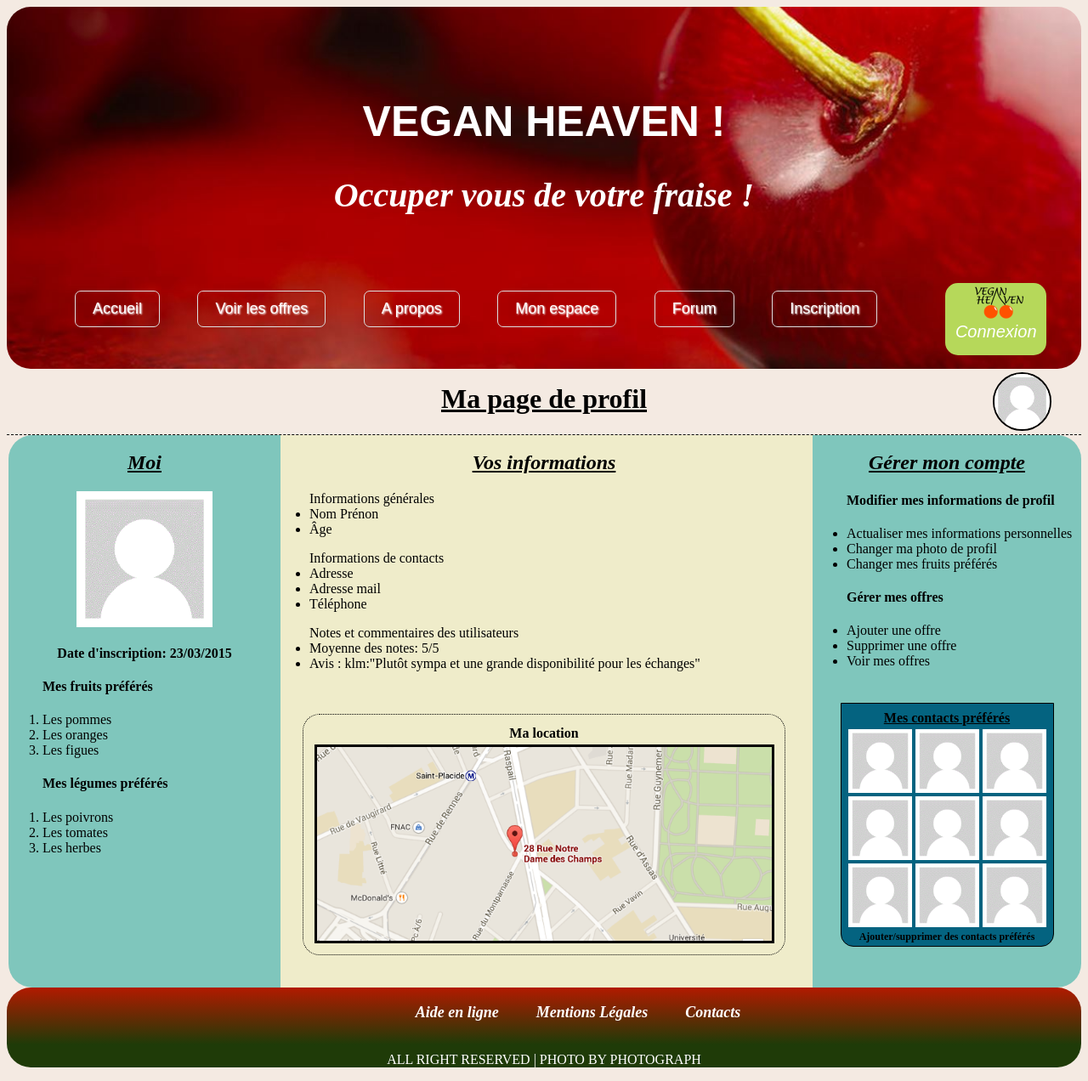
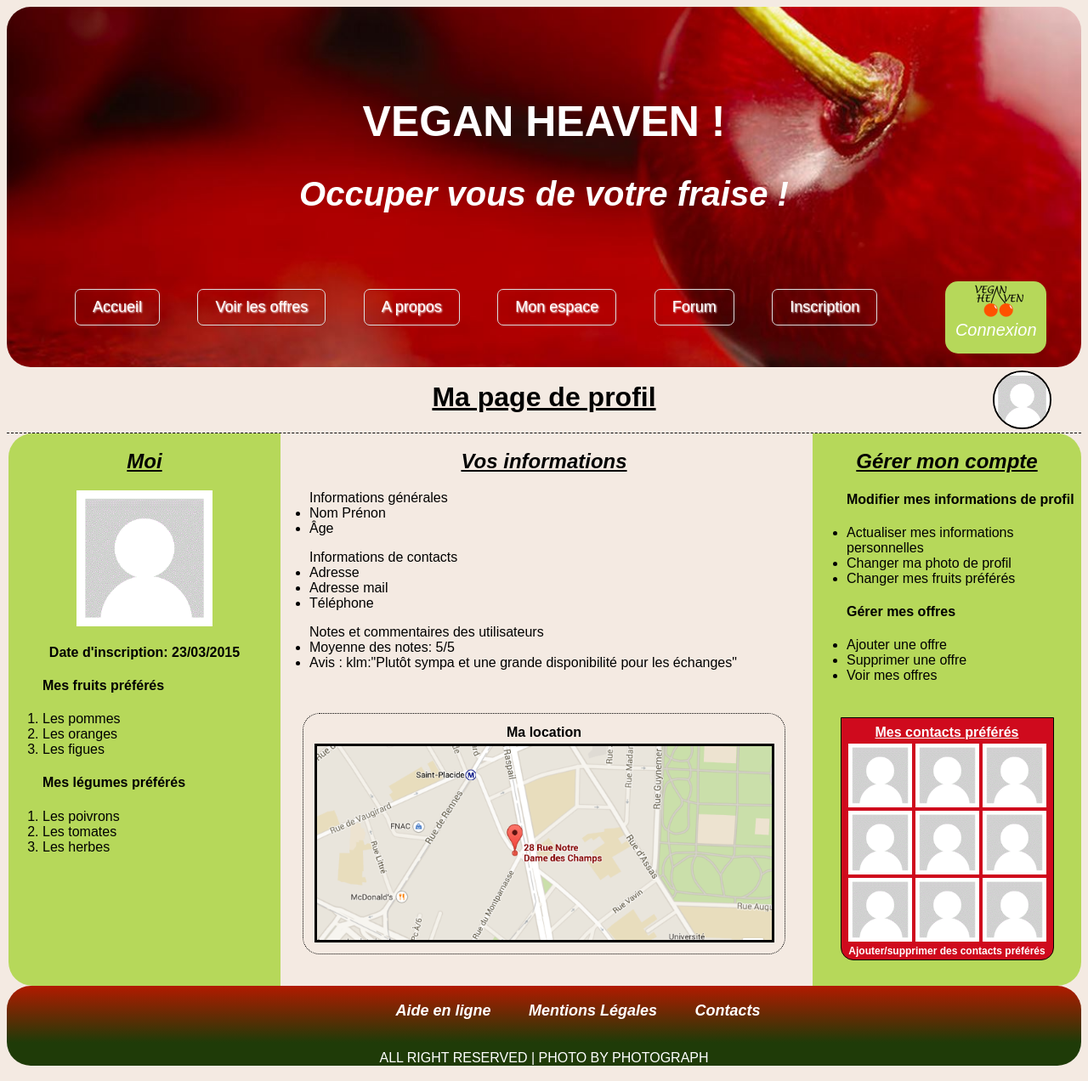
Before and after one commit to APPG8C/VeganHeaven_commun, a PHP site: page /PageDeProfil.php in a window 1280 px wide. Shown: the whole page at 85% size. Run offline with PHP 8.4, Linux system fonts and the light colour scheme.

Commit message:
page de profil en couleur
couleur changé

```diff
--- a/vues/PageDeProfilVues.php
+++ b/vues/PageDeProfilVues.php
@@ -4,7 +4,7 @@
         <title>Mon profil</title>
     </head>
 
-    <body>
+    <body id="bodyprofil">
         <div id="header">
             <h1 class="titles" id="votre">Ma page de profil</h1>
             <img id="image" src="images/contact.gif"/>
@@ -69,7 +69,7 @@
 
                     </tr>
                     <tr>
-                        <td colspan="3" style="text-align:center; text-decoration:underline none; font-size:12px"><strong><a id="tablemodification" href="">Ajouter/supprimer des contacts préférés</a></strong></td>
+                        <td colspan="3" style="text-align:center; text-decoration:underline none; font-size:12px;"><strong><a style="color:white" id="tablemodification" href="">Ajouter/supprimer des contacts préférés</a></strong></td>
                     </tr>
                 </tbody>
             </table>
@@ -104,7 +104,7 @@
                 <tbody>
                     <tr>
                         <td>
-                             <img id="mapphoto" src="images/map.png">
+                             <img id="mapphoto" src="images\map.PNG"/>
                         </td>
                     </tr>
                 </tbody>
--- a/vues/StyleGraphique.css
+++ b/vues/StyleGraphique.css
@@ -578,7 +578,11 @@
    }
 
 
-   /*CSS pour la page de profil*/
+    /*CSS pour la page de profil*/
+
+   #bodyprofil {
+    font-family: arial;
+   }
 
 .dive {
     display: inline-block;
@@ -618,7 +622,7 @@
 .left{
     height: 650px;
     width: 25%;
-    background-color: #7FC6BC;
+    background-color: #B6D85A;
     float: left;
     position: absolute;
     left: 10px;
@@ -629,7 +633,7 @@
 .right {
     height: 650px;
     width: 25%;
-    background-color: #7FC6BC;
+    background-color: #B6D85A; /*#7FC6BC*/
     float: right;
     border-bottom-right-radius: 28px;
     border-top-right-radius: 28px;
@@ -651,7 +655,7 @@
 .center {
     height: 650px;
     width: 50%;
-    background-color: #EFECCA;
+   /* background-color: #EFECCA;*/
     float:left;
     float:right;
 }
@@ -685,8 +689,9 @@
 }
 
 #tablecontact {
+  color: white;
   border: #000000 1px solid;
-  background-color: #046380;
+  background-color: #CF0A1D;/*#046380*/
   margin-right: 10px;
   border-bottom-right-radius: 15px;
   border-bottom-left-radius: 15px;
@@ -696,7 +701,7 @@
 }
 
 #tablemodification:hover {
-  font-size: 13px;
+  font-size: 11px;
 }
 
 #tablemodification {
```
